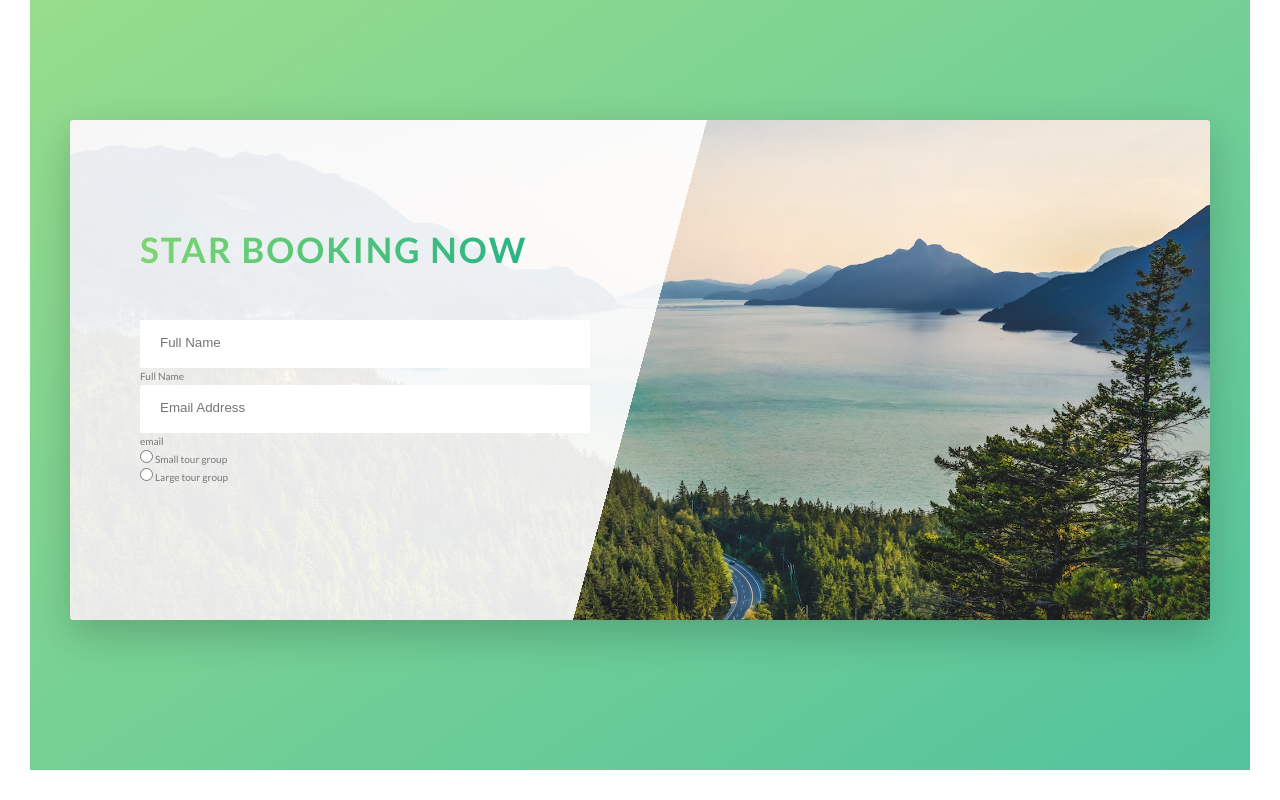
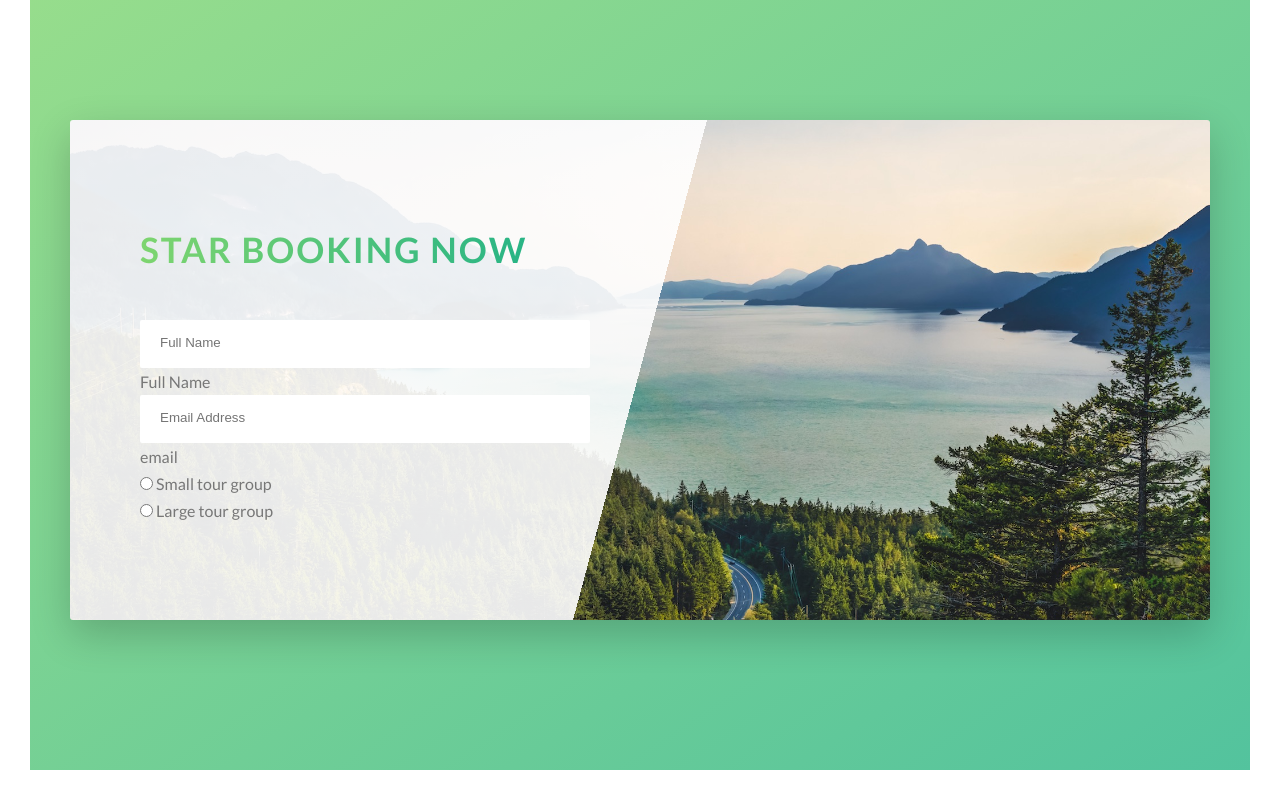
Before and after one commit to Nirajchemjong/First__sass--project, a website: page index.html in a window 1280 px wide. Shown: the part 4474-5274 px from the top of the page. Drawn offline with Linux system fonts and the light colour scheme.

Commit message:
Update style.css

```diff
--- a/css/style.css
+++ b/css/style.css
@@ -274,7 +274,6 @@ body {
     font-size: 6rem;
     font-weight: 100; }
 
-    font-size: 1.6rem; }
 .form__group {
   font: inherit;
   font-size: 1.6rem; }
```
